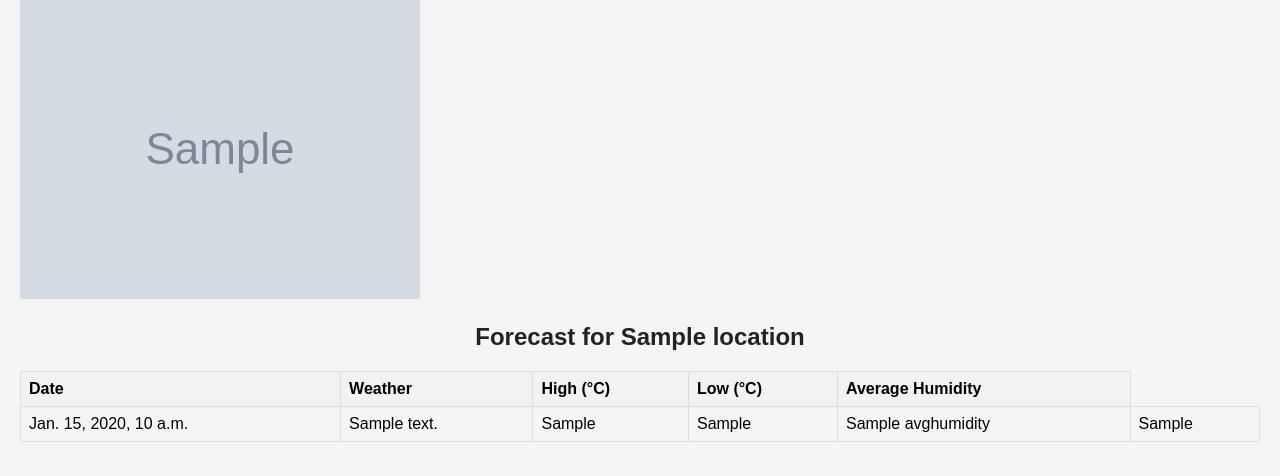
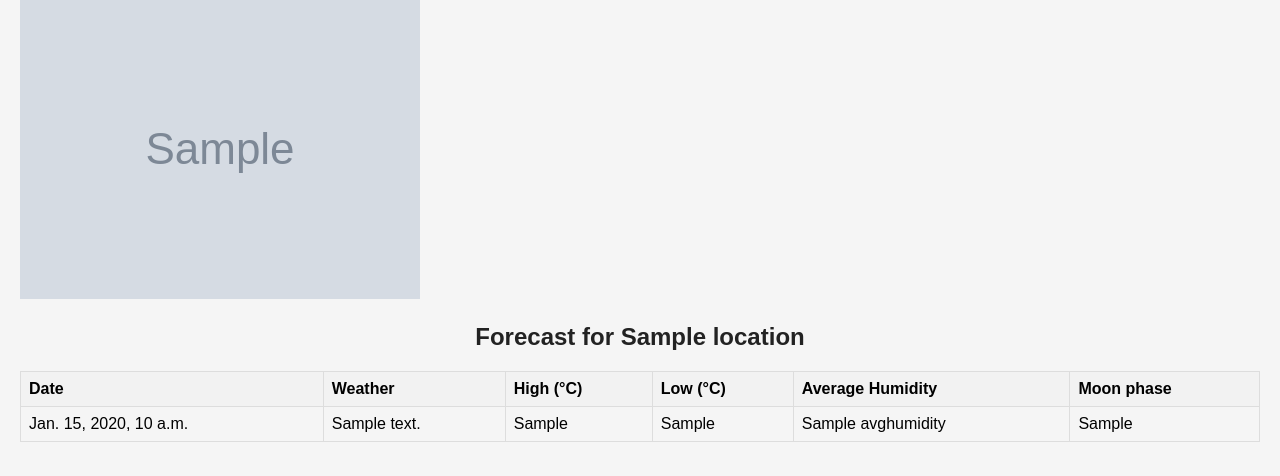
Before and after one commit to 0ngskie/weather_app, a Django app: template weather/templates/weather/base.html in a window 1280 px wide. Shown: the part 324-800 px from the top of the page. Run offline with Django 4.2, Linux system fonts and the light colour scheme; tables that the repository leaves empty hold one stand-in row (values such as "Sample post"); the template is opened without the code that fills it: values that come from a table or form of the project are taken from there, most other values are stand-ins (such as "Sample title", 1, 10 or a date in 2020); grey boxes marked "Sample" are stand-in pictures.

Commit message:
Update base.html

```diff
--- a/weather/templates/weather/base.html
+++ b/weather/templates/weather/base.html
@@ -38,6 +38,7 @@
                     <th>High (°C)</th>
                     <th>Low (°C)</th>
                     <th>Average Humidity</th>
+                    <th>Moon phase</th>
                 </tr>
             </thead>
             <tbody>
```
